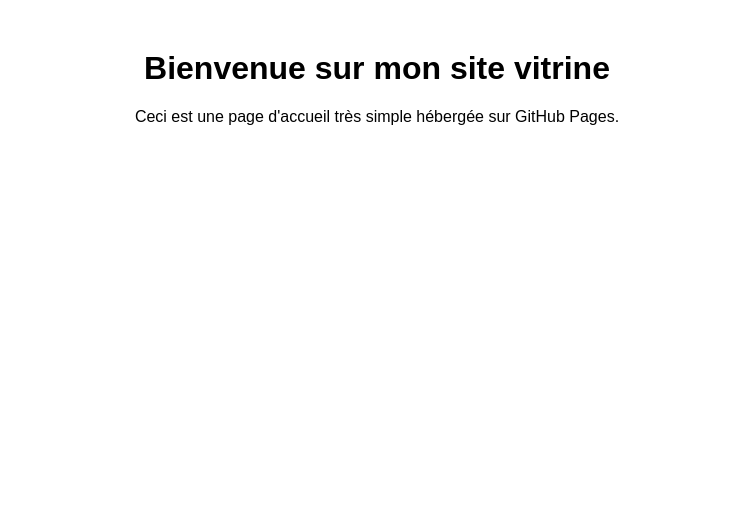
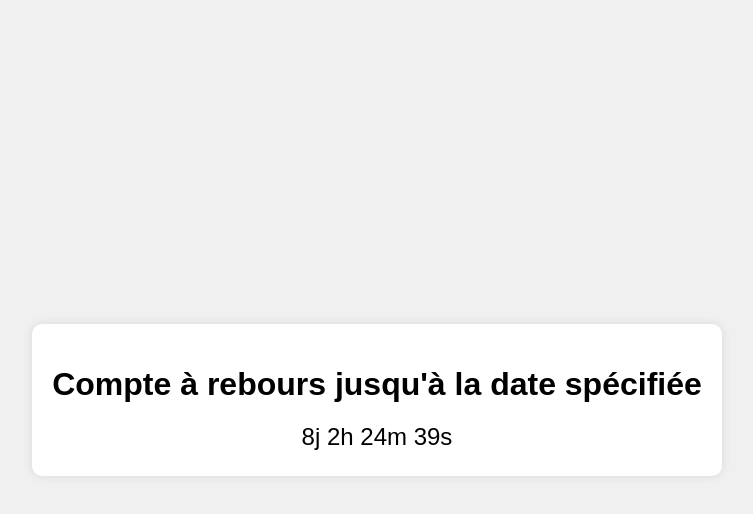
Before and after one commit to Nathanlsch/MonSitePourC-, a plain HTML site: page index.html in a window 1280 px wide. Shown: the whole page, without its empty margins (263-1016 px from the left). Drawn offline with Linux system fonts and the light colour scheme.

Commit message:
Update index.html

```diff
--- a/index.html
+++ b/index.html
@@ -3,17 +3,69 @@
 <head>
     <meta charset="UTF-8">
     <meta name="viewport" content="width=device-width, initial-scale=1.0">
-    <title>Bienvenue</title>
+    <title>Compte à rebours</title>
     <style>
         body {
             font-family: Arial, sans-serif;
+            display: flex;
+            justify-content: center;
+            align-items: center;
+            height: 100vh;
+            margin: 0;
+            background-color: #f0f0f0;
+        }
+        .countdown {
             text-align: center;
-            margin: 50px;
+            background: #fff;
+            padding: 20px;
+            border-radius: 10px;
+            box-shadow: 0 0 10px rgba(0, 0, 0, 0.1);
+        }
+        .countdown h1 {
+            font-size: 2em;
+            margin-bottom: 20px;
+        }
+        .countdown p {
+            font-size: 1.5em;
+            margin: 5px 0;
         }
     </style>
 </head>
 <body>
-    <h1>Bienvenue sur mon site vitrine</h1>
-    <p>Ceci est une page d'accueil très simple hébergée sur GitHub Pages.</p>
+    <div class="countdown">
+        <h1>Compte à rebours jusqu'à la date spécifiée</h1>
+        <p id="countdown"></p>
+    </div>
+
+    <script>
+        // Définissez la date et l'heure de fin
+        var countDownDate = new Date("2024-05-27T20:00:00").getTime();
+
+        // Mettez à jour le compte à rebours toutes les secondes
+        var x = setInterval(function() {
+
+            // Obtenez la date et l'heure actuelles
+            var now = new Date().getTime();
+
+            // Calculez la différence entre maintenant et la date de fin
+            var distance = countDownDate - now;
+
+            // Calculez les jours, heures, minutes et secondes
+            var days = Math.floor(distance / (1000 * 60 * 60 * 24));
+            var hours = Math.floor((distance % (1000 * 60 * 60 * 24)) / (1000 * 60 * 60));
+            var minutes = Math.floor((distance % (1000 * 60 * 60)) / (1000 * 60));
+            var seconds = Math.floor((distance % (1000 * 60)) / 1000);
+
+            // Affichez le résultat dans l'élément avec id="countdown"
+            document.getElementById("countdown").innerHTML = days + "j " + hours + "h "
+            + minutes + "m " + seconds + "s ";
+
+            // Si le compte à rebours est terminé, écrivez du texte
+            if (distance < 0) {
+                clearInterval(x);
+                document.getElementById("countdown").innerHTML = "EXPIRED";
+            }
+        }, 1000);
+    </script>
 </body>
 </html>
```
